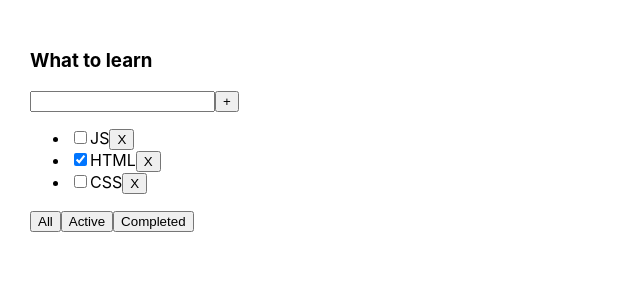
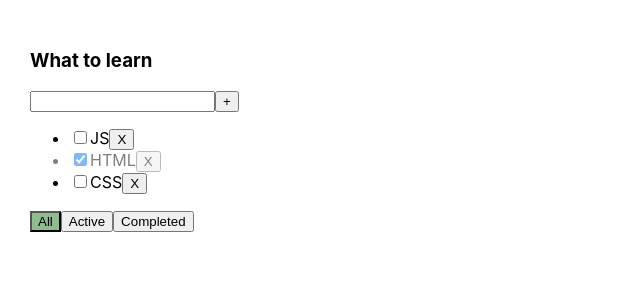
Before and after one commit to tropicdenis/tropic_todo_list, a React (Create React App) app: page / in a window 1280 px wide. Shown: the top 300 px of the page, without its empty margins (0-640 px from the left). Built offline with nearby package versions, Linux system fonts and the light colour scheme.

Commit message:
4th Monday

```diff
--- a/src/App.css
+++ b/src/App.css
@@ -6,3 +6,19 @@
 .App > div {
   margin-right: 50px;
 }
+
+.isDone {
+  opacity: 0.5;
+}
+
+.active {
+  background-color: darkseagreen;
+}
+
+.error {
+  border: 2px solid red;
+  outline: transparent;
+}
+.errorMessage {
+  color: red;
+}
--- a/src/App.tsx
+++ b/src/App.tsx
@@ -12,7 +12,7 @@ export type TaskType = {
 export type FilterValuesType = "all" | "active" | "completed"
 
 function App() {
-    console.log(v1())
+
     const [tasks, setTasks] = useState<Array<TaskType>>([
         {id: v1(), title: "JS", isDone: false},
         {id: v1(), title: "HTML", isDone: true},
@@ -33,6 +33,16 @@ function App() {
             isDone: false
         }
         setTasks([newTask, ...tasks])
+    }
+
+    function changeTaskStatus(taskID: string, newIsDoneValue: boolean) {
+        const task = tasks.find(t => t.id === taskID)
+        //false -> undefined, null, 0, "", NaN
+        //true -> {}, [], " "
+        if (task) {
+            task.isDone = newIsDoneValue
+            setTasks([...tasks])
+        }
     }
 
     const [filter, setFilter] = useState<FilterValuesType>("all")
@@ -58,6 +68,8 @@ function App() {
                       removeTask={removeTask}
                       changeTodoListFilter={changeTodoListFilter}
                       addTask={addTask}
+                      changeTaskStatus={changeTaskStatus}
+                      filter={filter}
             />
         </div>
     );
--- a/src/TodoList.tsx
+++ b/src/TodoList.tsx
@@ -3,21 +3,27 @@ import {FilterValuesType, TaskType} from "./App";
 
 type TodoListPropsType = {
     title: string
+    filter: FilterValuesType
     tasks: Array<TaskType>
     removeTask: (taskID: string) => void
     changeTodoListFilter: (newFilterValue: FilterValuesType) => void
     addTask: (title: string) => void
+    changeTaskStatus: (taskID: string, newIsDoneValue: boolean) => void
 }
 
 export function Todolist(props: TodoListPropsType) {
 
     const [title, setTitle] = useState<string>("")
-
+    const [error, setError] = useState<string | null>(null)
     const addTask = () => {
-        props.addTask(title)
+        const trimmedTitle = title.trim()
+        if (trimmedTitle) {
+            props.addTask(trimmedTitle)
+        } else {
+            setError("Error")
+        }
         setTitle("")
     }
-
     const onKeyPressAddTask = (e: KeyboardEvent<HTMLInputElement>) => {
         if (e.key === "Enter") {
             addTask()
@@ -26,6 +32,7 @@ export function Todolist(props: TodoListPropsType) {
 
     const changeTitle = (e: ChangeEvent<HTMLInputElement>) => {
         setTitle(e.currentTarget.value)
+        setError(null)
     }
 
     const setAllFilter = () => props.changeTodoListFilter("all")
@@ -35,9 +42,16 @@ export function Todolist(props: TodoListPropsType) {
     const tasks = props.tasks.map(task => {
 
         const removeTask = () => props.removeTask(task.id)
+        const changeTaskStatus = (e: ChangeEvent<HTMLInputElement>) =>
+            props.changeTaskStatus(task.id, e.currentTarget.checked)
 
         return (
-            <li><input type="checkbox" checked={task.isDone}/>
+            <li className={task.isDone ? "isDone" : ""}>
+                <input type="checkbox"
+                       checked={task.isDone}
+                       onChange={changeTaskStatus}
+                />
+
                 <span>{task.title}</span>
                 <button onClick={removeTask}>X</button>
             </li>
@@ -50,20 +64,24 @@ export function Todolist(props: TodoListPropsType) {
                 <input
                     value={title}
                     onChange={changeTitle}
-                    onKeyPress={onKeyPressAddTask}/>
-                <button onClick={addTask}>
-                    +
-                </button>
+                    onKeyPress={onKeyPressAddTask}
+                    className={error ? "error" : ""}/>
+
+                <button onClick={addTask}>+</button>
+                {error && <div className={"errorMessage"}>Title is required!</div> }
             </div>
             <ul>
                 {tasks}
             </ul>
             <div>
-                <button onClick={setAllFilter}>All
+                <button className={props.filter === "all" ? "active" : ""}
+                        onClick={setAllFilter}>All
                 </button>
-                <button onClick={setActiveFilter}>Active
+                <button className={props.filter === "active" ? "active" : ""}
+                        onClick={setActiveFilter}>Active
                 </button>
-                <button onClick={setCompletedFilter}>Completed
+                <button className={props.filter === "completed" ? "active" : ""}
+                        onClick={setCompletedFilter}>Completed
                 </button>
             </div>
         </div>
```
